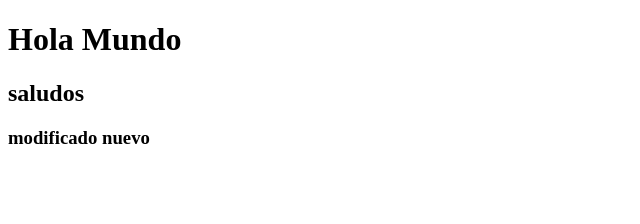
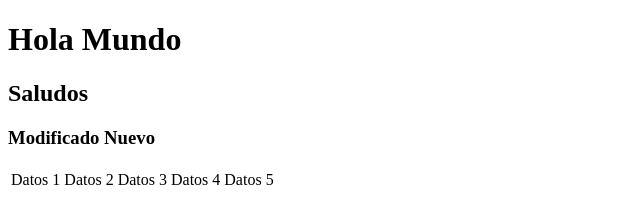
Before and after one commit to IEVN-1002-21002871/intro-git, a plain HTML site: page index.html in a window 1280 px wide. Shown: the whole page, without its empty margins (0-640 px from the left). Drawn offline with Linux system fonts and the light colour scheme.

Commit message:
actualizacion

```diff
--- a/index.html
+++ b/index.html
@@ -3,12 +3,22 @@
 <head>
     <meta charset="UTF-8">
     <meta name="viewport" content="width=device-width, initial-scale=1.0">
-    <title></title>
+    <title>Document</title>
 </head>
 <body>
     <h1>Hola Mundo</h1>
-    <h2>saludos</h2>
-    <h3>modificado nuevo</h3>
+    <h2>Saludos</h2>
 
+    <h3>Modificado Nuevo</h3>
+
+    <table>
+        <tr>
+            <td>Datos 1</td>
+            <td>Datos 2</td>
+            <td>Datos 3</td>
+            <td>Datos 4</td>
+            <td>Datos 5</td>
+        </tr>
+    </table>
 </body>
 </html>
```
Also changed, not shown: form.html (+2 -2 lines), nuevo.html (added).
